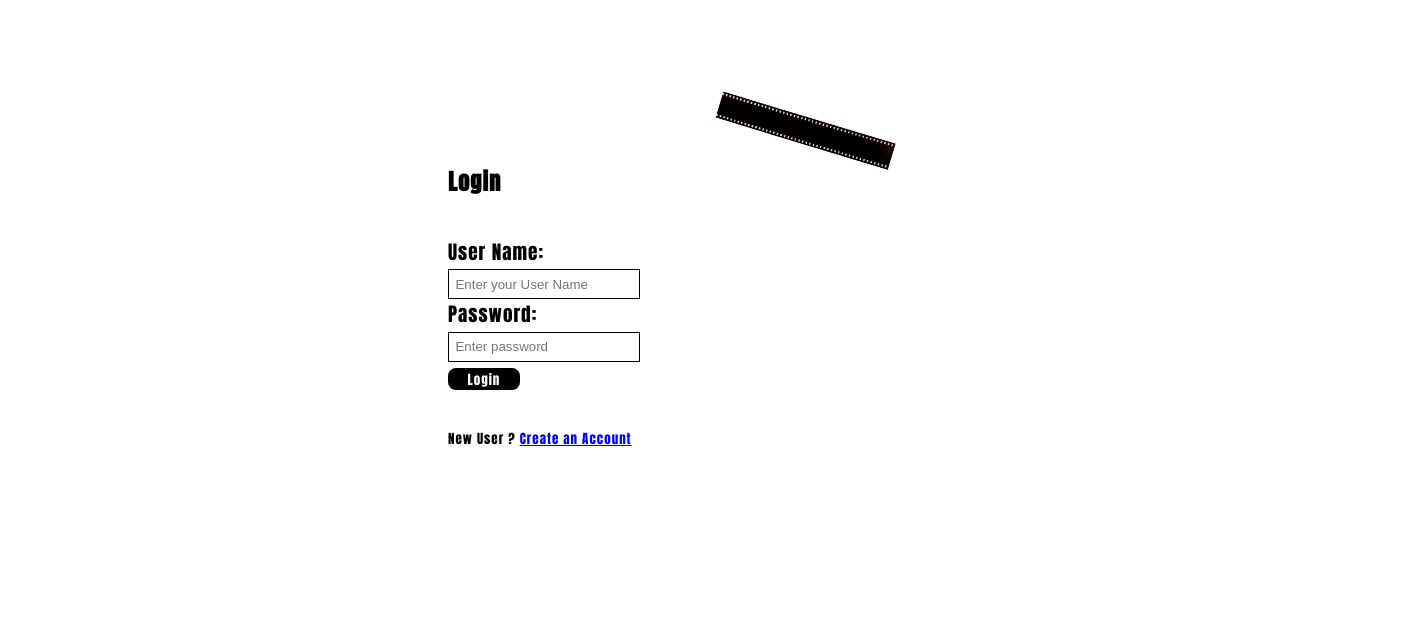
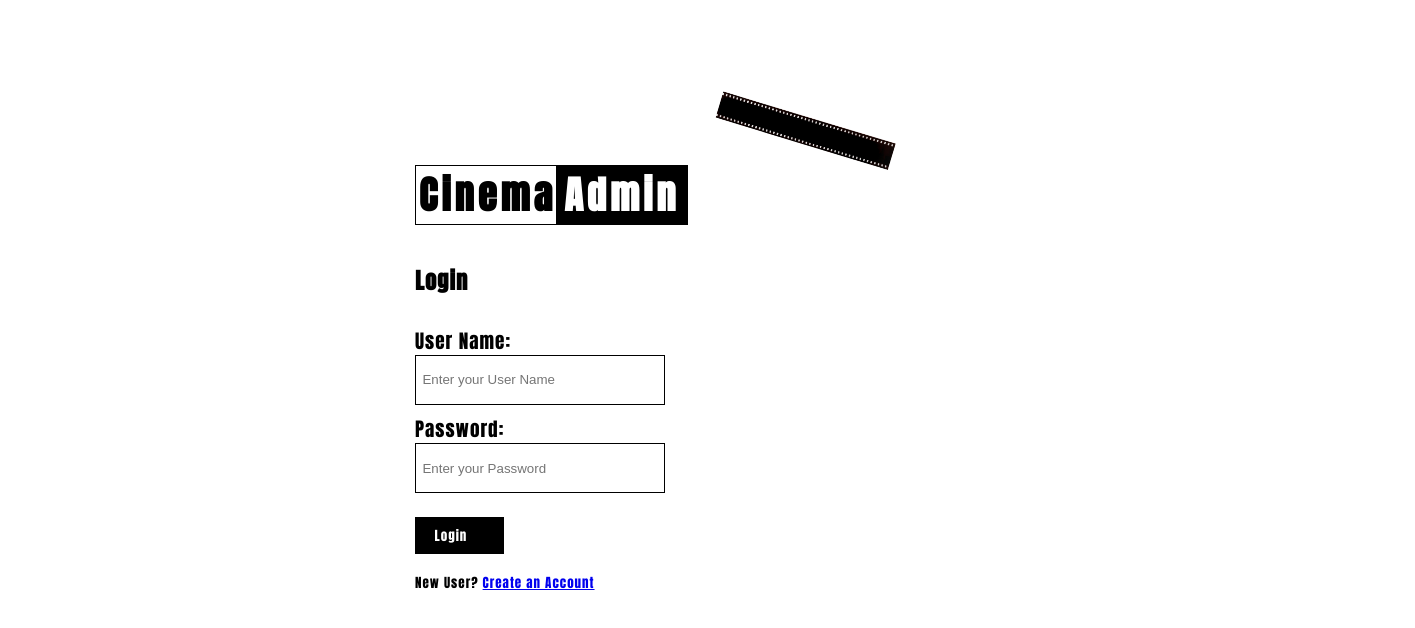
Before and after one commit to Matan-zin/mern-stack-project, a React (Create React App) app in the folder react_client/: page /login in a window 1280 px wide. Shown: the top 628 px of the page, 1415 px wide, since content can reach past the window. Built offline with nearby package versions, Linux system fonts and the light colour scheme.

Commit message:
improve visibility

```diff
--- a/react_client/src/components/AuthenticationForm.js
+++ b/react_client/src/components/AuthenticationForm.js
@@ -34,7 +34,7 @@ export default function AuthenticationForm({ handleSubmit, err, btnName }) {
             <input
                 name="password"
                 type="password"
-                placeholder="Enter password"
+                placeholder="Enter your Password"
                 value={ password }
                 onChange={({ target }) => setPassword(target.value)}
                 />
--- a/react_client/src/pages/login.js
+++ b/react_client/src/pages/login.js
@@ -29,13 +29,14 @@ export default function Login() {
         <div className="auth-p">
         <img className="logo-auth" src={logo} alt="logo" />
         <div className="auth-c">
+        <h1>Cinema<span>Admin</span></h1>
         <h3>Login</h3>
         <AuthenticationForm
             handleSubmit={ handleLogin }
             err={ error }
             btnName={ 'Login' } />
         <span className="new-user">
-            New User ?{` `}<Link to={ROUTE.SIGN_UP}>Create an Account</Link>
+            New User?{` `}<Link to={ROUTE.SIGN_UP}>Create an Account</Link>
         </span>
         </div>
         </div>
--- a/react_client/src/pages/signup.js
+++ b/react_client/src/pages/signup.js
@@ -24,6 +24,7 @@ export default function Signup() {
         <div className="auth-p">
         <img className="logo-auth" src={logo} alt="logo" />
         <div className="auth-c">
+        <h1>Cinema<span>Admin</span></h1>
         <h3>Create an Account</h3>
         <AuthenticationForm
             handleSubmit={ handleCreate }
--- a/react_client/src/styles/auth.css
+++ b/react_client/src/styles/auth.css
@@ -14,38 +14,69 @@
     width: 200px;
 }
 .authentication-f {
-    margin: 2em 0;
+    margin: 1em 0;
+}
+.authentication-f form {
+    display: flex;
+    flex-direction: column;
 }
 .auth-c input {
     border: 1px solid black;
     padding: .4rem;
+    height: 50px;
+    width: 250px;
+}
+.auth-c h1 {
+    margin-bottom: 1em;
+    border: 0.5px solid black;
+    width:min-content;
+    padding-left: 3px;
+}
+.auth-c h1 span {
+    background-color: var(--background-color-1);
+    color: var(--text-color-1);
+    padding: 0 8px;
+}
+.auth-c h1 {
+    letter-spacing: 4px;
+}
+.auth-c label {
+    margin-top: .5em;
 }
 [role='log'] {
     color: rgb(151, 33, 33);
     font-size: x-small;
 }
 .auth-c form button {
-    margin-top: .2em;
+    margin-top: 1.8em;
     font-size: small;
+    width: 50px;
+    height: 35px;
+    border-radius: 0%;
+}
+.auth-c form button:hover {
+    border-radius: 8px;
 }
 
 
 @media (max-width: 611px) {
     .auth-c {
-        width: 250px;
+        width: 80%;
         height: 50%;
         padding: 1.2em;
     }
     .logo-auth {
         width: 200px;
-        margin-left: 20%;
+        margin: -8em 0 1em 40%;
     }
-    .new-user { font-size: small;}
+    .new-user {
+        font-size: small;
+    }
 }
 
 @media (min-width: 612px) and (max-width: 9999px) {
     .auth-c {
-        width: 430px;
+        width: 496px;
         height: 50%;
         padding: 1.2em;
         display: flex;
@@ -53,8 +84,12 @@
         margin-top: -6em;
     }
 
-    .auth-p { flex-direction: row-reverse; }
-    .new-user { font-size: small;}
+    .auth-p {
+        flex-direction: row-reverse;
+    }
+    .new-user {
+        font-size: small;
+    }
 
     .logo-auth {
         position: absolute;
@@ -62,6 +97,6 @@
         top: 8vh;
     }
 
-    .authentication-f { width: 200px;}
+    .authentication-f { width: 1000px;}
 
 }
```
Also changed, not shown: react_client/jest.config.js (deleted, +0 -31 lines), react_client/package.json (+20 -0 lines), react_client/src/assets/logo_login.png (added), 1 other file (tests, documents, lock files or other folders).
